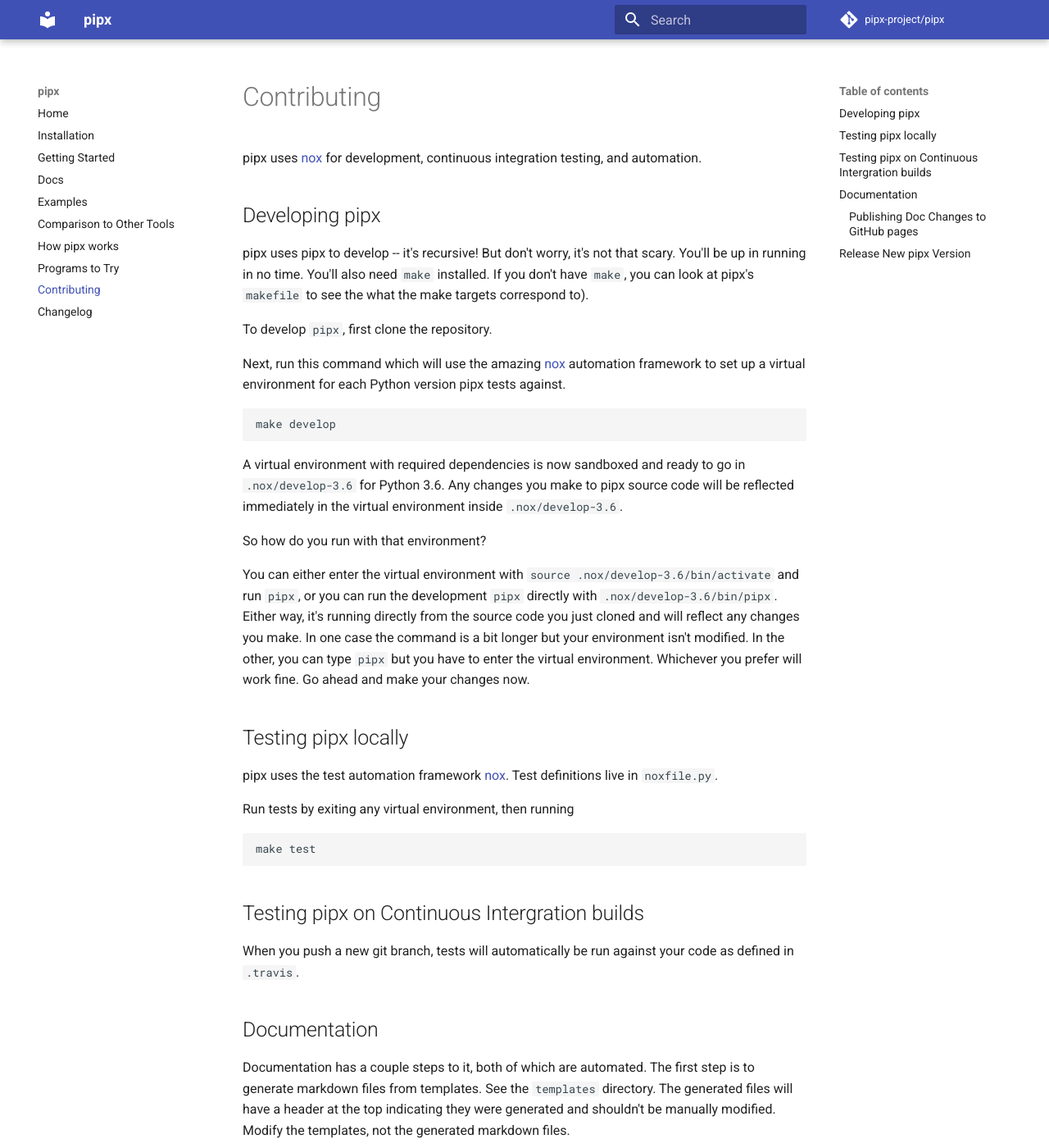
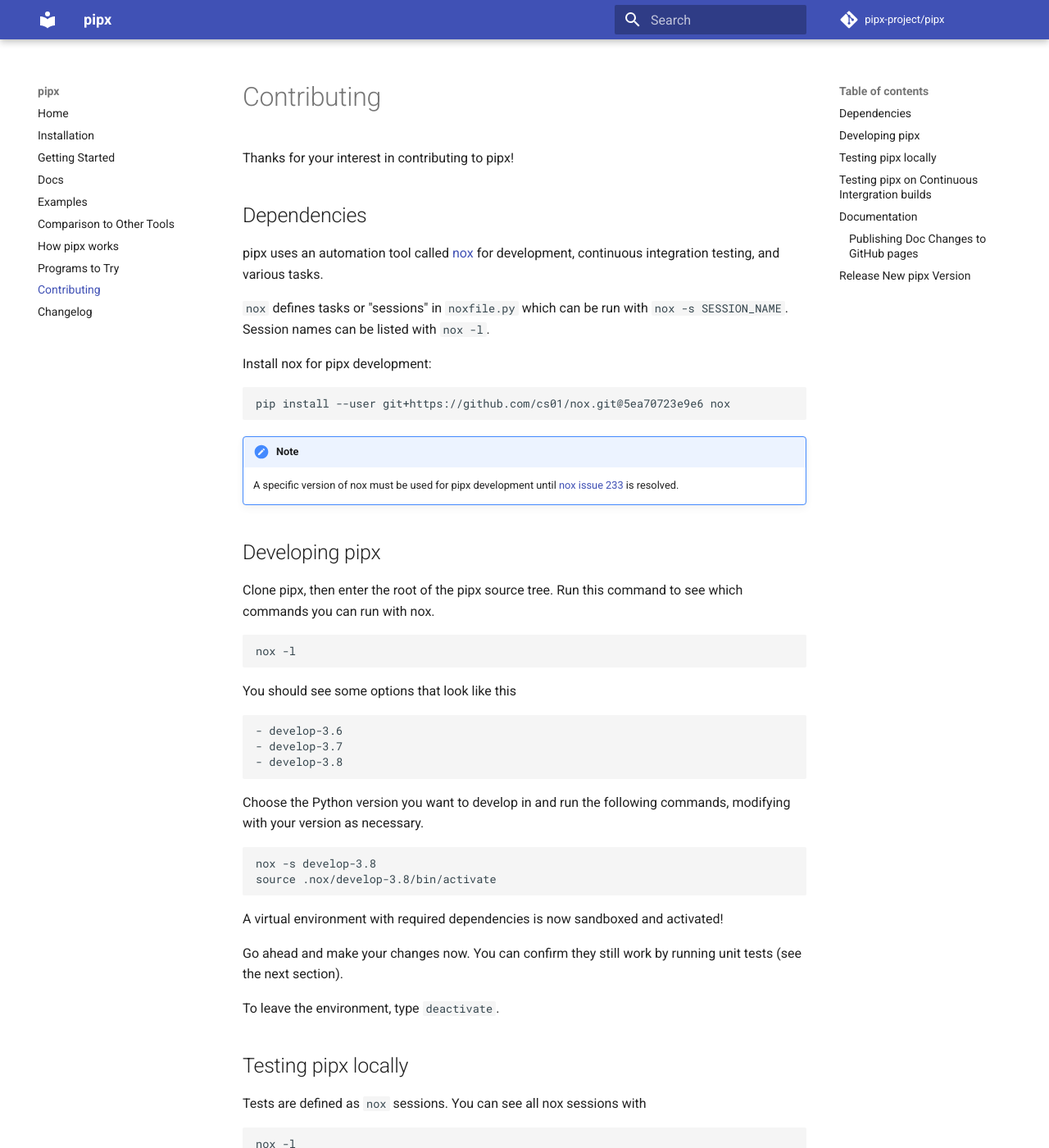
Before and after one commit to pypa/pipx, an MkDocs documentation site: the page built from docs/contributing.md, in a window 1280 px wide and 1400 px high. Shown: the whole window at 82% size. Built offline with MkDocs 1.6.1 and Material for MkDocs 9.7.7, drawn with Linux system fonts in a browser that asks for light colours; comment, search, counter and statistics services are not loaded; some of the changed text lies outside the part shown.

Commit message:
update docs

````diff
--- a/docs/contributing.md
+++ b/docs/contributing.md
@@ -1,65 +1,132 @@
-pipx uses [nox](https://pypi.org/project/nox/) for development, continuous integration testing, and automation.
+Thanks for your interest in contributing to pipx!
+
+
+## Dependencies
+pipx uses an automation tool called [nox](https://pypi.org/project/nox/) for development, continuous integration testing, and various tasks.
+
+`nox` defines tasks or "sessions" in `noxfile.py` which can be run with `nox -s SESSION_NAME`. Session names can be listed with `nox -l`.
+
+Install nox for pipx development:
+```
+pip install --user git+https://github.com/cs01/nox.git@5ea70723e9e6 nox
+```
+
+!!! note
+    A specific version of nox must be used for pipx development until [nox issue 233](https://github.com/theacodes/nox/issues/233) is resolved.
+
 
 ## Developing pipx
-pipx uses pipx to develop -- it's recursive! But don't worry, it's not that scary. You'll be up in running in no time. You'll also need `make` installed. If you don't have `make`, you can look at pipx's `makefile` to see the what the make targets correspond to).
-
-To develop `pipx`, first clone the repository.
-
-Next, run this command which will use the amazing [nox](https://github.com/theacodes/nox) automation framework to set up a virtual environment for each Python version pipx tests against.
+Clone pipx, then enter the root of the pipx source tree. Run this command to see which commands you can run with nox.
 ```
-make develop
+nox -l
 ```
 
-A virtual environment with required dependencies is now sandboxed and ready to go in `.nox/develop-3.6` for Python 3.6. Any changes you make to pipx source code will be reflected immediately in the virtual environment inside `.nox/develop-3.6`.
+You should see some options that look like this
+```
+- develop-3.6
+- develop-3.7
+- develop-3.8
+```
 
-So how do you run with that environment?
+Choose the Python version you want to develop in and run the following commands, modifying with your version as necessary.
+```
+nox -s develop-3.8
+source .nox/develop-3.8/bin/activate
+```
 
-You can  either enter the virtual environment with `source .nox/develop-3.6/bin/activate` and run `pipx`, or you can run the development `pipx` directly with `.nox/develop-3.6/bin/pipx`. Either way, it's running directly from the source code you just cloned and will reflect any changes you make. In one case the command is a bit longer but your environment isn't modified. In the other, you can type `pipx` but you have to enter the virtual environment. Whichever you prefer will work fine. Go ahead and make your changes now.
+A virtual environment with required dependencies is now sandboxed and activated!
+
+Go ahead and make your changes now. You can confirm they still work by running unit tests (see the next section).
+
+To leave the environment, type `deactivate`.
 
 ## Testing pipx locally
-pipx uses the test automation framework [nox](https://github.com/theacodes/nox). Test definitions live in `noxfile.py`.
+Tests are defined as `nox` sessions. You can see all nox sessions with
+```
+nox -l
+```
 
-Run tests by exiting any virtual environment, then running
+At the time of this writing, the output looks like this
 ```
-make test
+>> nox -l
+Sessions defined in /home/csmith/git/pipx/noxfile.py:
+
+* tests-3.6
+* tests-3.7
+* tests-3.8
+- cover -> Coverage analysis
+* lint
+* docs
+- develop-3.6
+- develop-3.7
+- develop-3.8
+- build
+- publish
+- watch_docs
+- publish_docs
 ```
+
+So to run unit tests in Python3.7, you can run
+```
+nox -s tests-3.7
+```
+
+
+!!! tip
+    You can running a specific unit test by passing arguments to pytest, the test runner pipx uses:
+
+    ```
+    nox -s tests-3.8 -- -k EXPRESSION
+    ```
+
+    Expression can be a test name, such as
+
+    ```
+    nox -s tests-3.8 -- -k test_uninstall
+    ```
+
+    Coverage errors can usually be ignored when only running a subset of tests.
+
+To run lint checks, run
+```
+nox -s lint
+```
+and so on.
 
 ## Testing pipx on Continuous Intergration builds
 When you push a new git branch, tests will automatically be run against your code as defined in `.travis`.
 
 ## Documentation
 
-Documentation has a couple steps to it, both of which are automated. The first step is to generate markdown files from templates. See the `templates` directory. The generated files will have a header at the top indicating they were generated and shouldn't be manually modified. Modify the templates, not the generated markdown files.
+`pipx` autogenerates API documentation, and also uses templates.
 
-The second is to compile the markdown files in `docs` with `mkdocs`.
+When updating pipx docs, make sure you are either modifying a file in the `templates` directory, or the `docs` directory. If in the `docs` directory, make sure the file was not autogenerated from the `templates` directory.
 
-Both of these steps are done in a single build command:
+You can generate the documentation with
 ```
-make docs
+nox -s docs
 ```
+
+This will capture CLI documentation for any pipx argument modifications, as well as generate templates to the docs directory.
 
 To preview changes, including live reloading, open another terminal and run
 ```
-make watch_docs
-```
-
-If you make changes to the pipx cli api or any template, regenerate the `.md` files in the `docs` folder:
-```
-make docs
+nox -s watch_docs
 ```
 
 ### Publishing Doc Changes to GitHub pages
 ```
-make publish_docs
+nox -s publish_docs
 ```
 
 ## Release New `pipx` Version
 To create a new release
+
 * make sure the changelog is updated
 * update the version of pipx defined in `setup.py`
 
 Finally, run
+```bash
+nox -s publish
+nox -s publish_docs
 ```
-make publish
-```
-and don't forget to publish updated documenation.
````
Also changed, not shown: README.md (+13 -15 lines), docs/index.md (+13 -15 lines), noxfile.py (+4 -4 lines), templates/index.md (+13 -15 lines).
